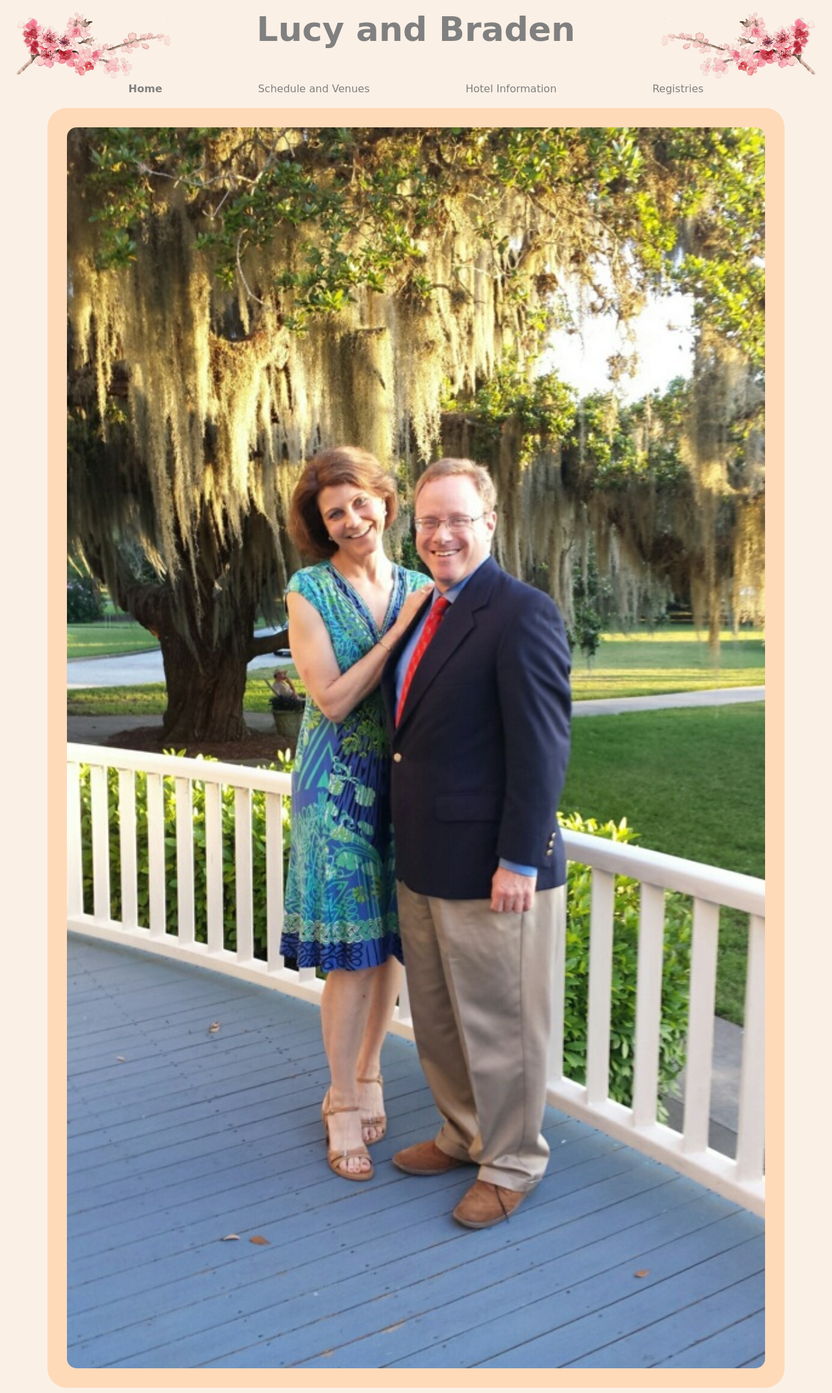
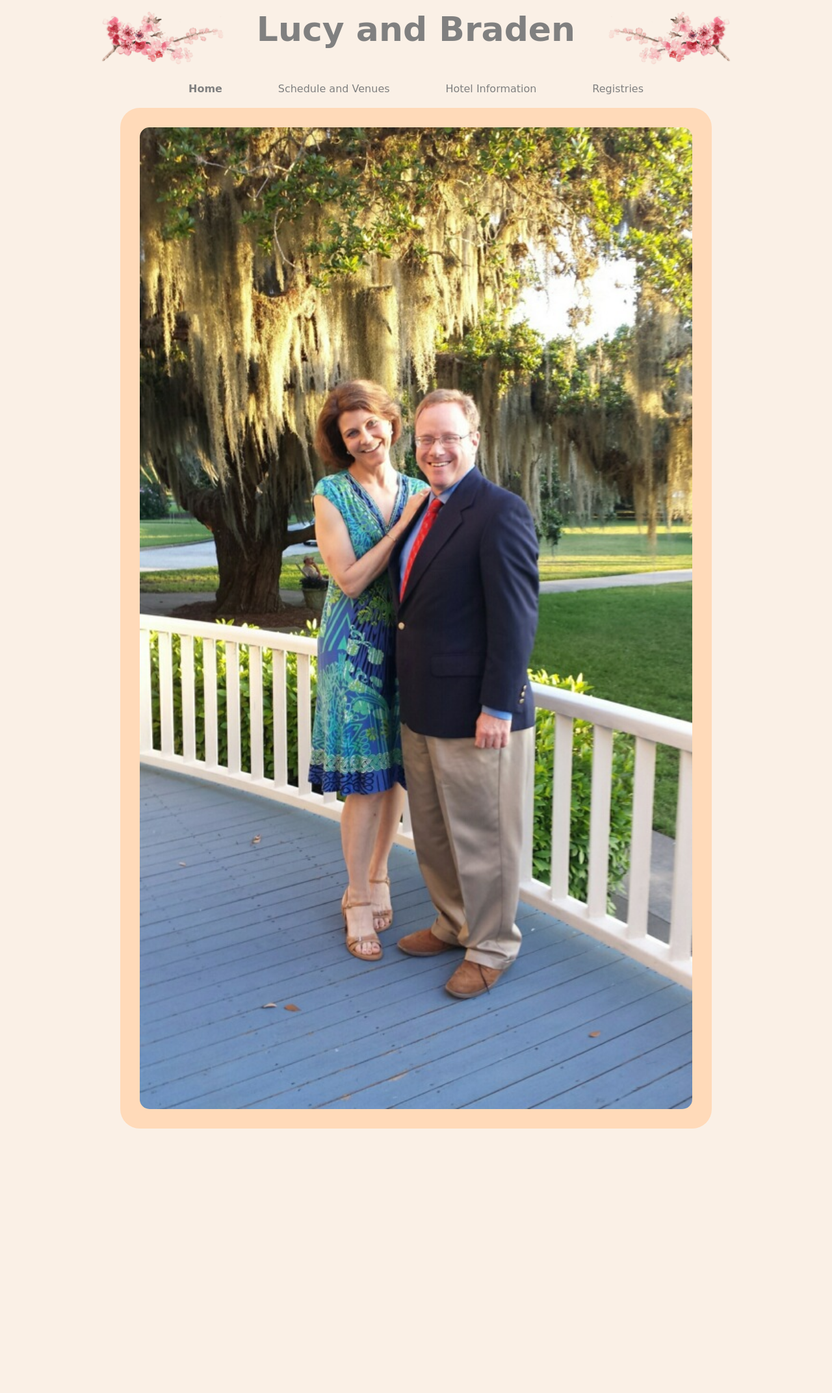
Before and after one commit to chas11man/lucyandbraden, a Django app: page / in a window 1280 px wide. Shown: the whole page at 65% size. After the commit the page ends 1737 px from the top, so only its background shows below. Run offline with Django 3.2, Linux system fonts and the light colour scheme; some web fonts are replaced.

Commit message:
fix width problem

```diff
--- a/home/static/home/style.css
+++ b/home/static/home/style.css
@@ -3,6 +3,8 @@ body {
     text-align: center;
     font-family: 'Petit Formal Script', cursive;
     color: gray;
+    max-width: 1000px;
+    margin: auto;
 }
 
 a {
```
